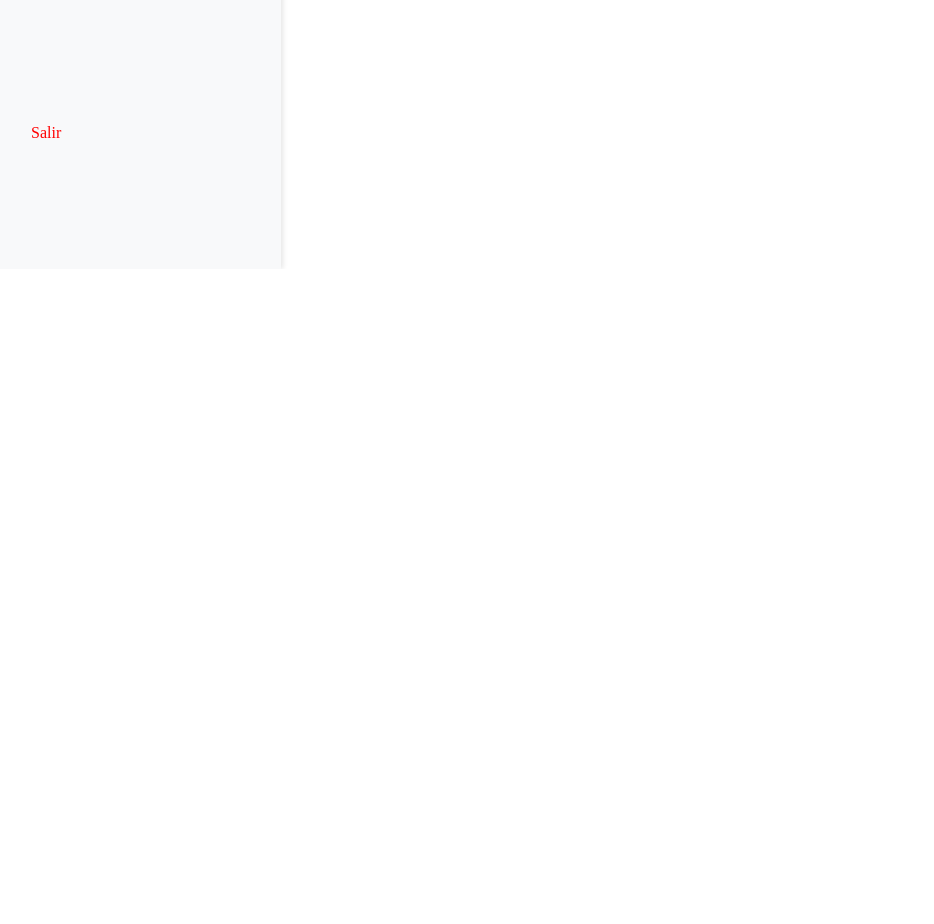
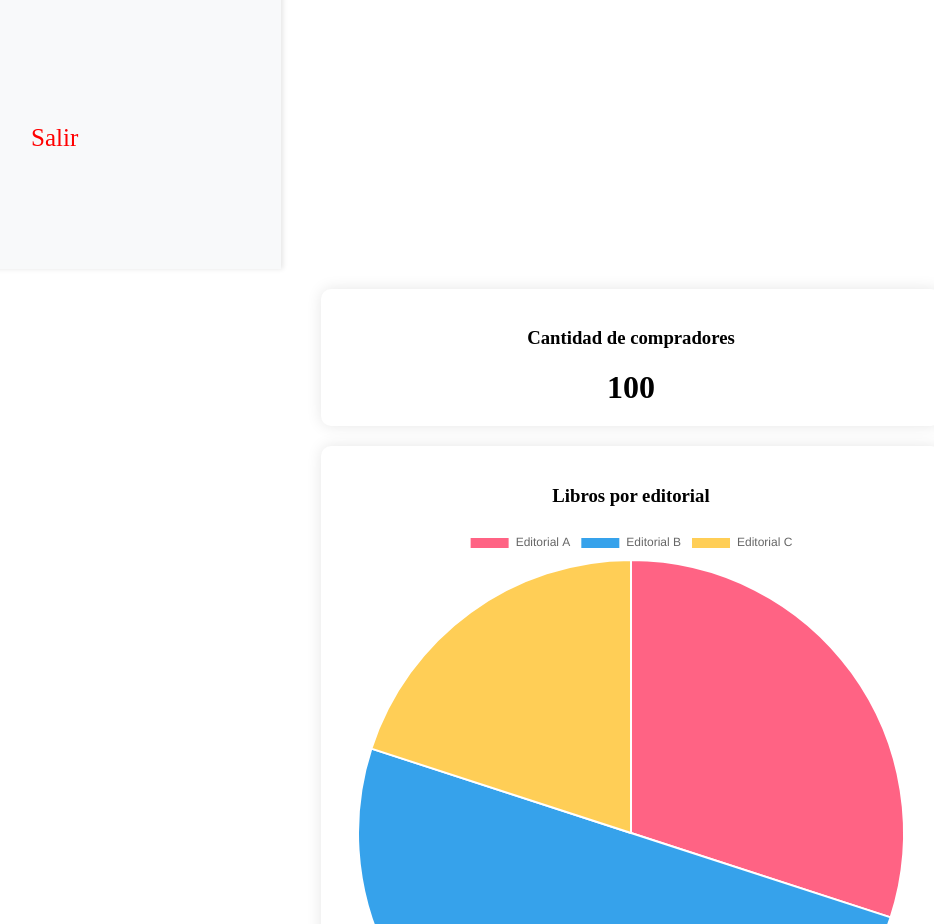
Before and after one commit to mramirezcc/pweb2-final, an Angular app in the folder frontend-angular/angular/entrePaginas/: page / in a window 1280 px wide. Shown: the part 8940-9864 px from the top of the page, without its empty margins (9-943 px from the left). Before the commit the page ends 9209 px from the top, so only its background shows below. Built offline with nearby package versions, Linux system fonts and the light colour scheme; a web font is replaced by a local one.

Commit message:
Componente para mostrar la informacion de las ventas al vendedor

```diff
--- a/frontend-angular/angular/entrePaginas/src/app/app.component.html
+++ b/frontend-angular/angular/entrePaginas/src/app/app.component.html
@@ -65,3 +65,5 @@
 
 
 <app-side-bar></app-side-bar>
+
+<app-vendedor-dash-board></app-vendedor-dash-board>
--- a/frontend-angular/angular/entrePaginas/src/app/app.module.ts
+++ b/frontend-angular/angular/entrePaginas/src/app/app.module.ts
@@ -24,6 +24,7 @@ import { ComprasGraficoComponent } from './compras-grafico/compras-grafico.compo
 import { VendedorLoginComponent } from './vendedor-login/vendedor-login.component';
 import { VendedorNavbarComponent } from './vendedor-navbar/vendedor-navbar.component';
 import { SideBarComponent } from './side-bar/side-bar.component';
+import { VendedorDashBoardComponent } from './vendedor-dash-board/vendedor-dash-board.component';
 
 @NgModule({
   declarations: [
@@ -48,11 +49,12 @@ import { SideBarComponent } from './side-bar/side-bar.component';
     VendedorLoginComponent,
     VendedorNavbarComponent,
     SideBarComponent,
+    VendedorDashBoardComponent,
   ],
   imports: [
     BrowserModule,
     AppRoutingModule,
-    FormsModule
+    FormsModule,
   ],
   providers: [
     provideClientHydration()
--- a/frontend-angular/angular/entrePaginas/src/app/side-bar/side-bar.component.css
+++ b/frontend-angular/angular/entrePaginas/src/app/side-bar/side-bar.component.css
@@ -71,7 +71,7 @@
   }
 
   .sidebar-footer li span {
-    font-size: 16px;
+    font-size: 25px;
   }
 
   @media (max-width: 768px) {
--- /dev/null
+++ b/frontend-angular/angular/entrePaginas/src/app/vendedor-dash-board/vendedor-dash-board.component.css
@@ -0,0 +1,33 @@
+.dashboard-container {
+    display: flex;
+    flex-wrap: wrap;
+    justify-content: space-around;
+    gap: 20px;
+    padding: 20px;
+  }
+
+  .card {
+    background: white;
+    border-radius: 10px;
+    box-shadow: 0 0 15px rgba(0, 0, 0, 0.1);
+    padding: 20px;
+    flex: 1 1 calc(50% - 40px);
+    max-width: calc(50% - 40px);
+    text-align: center;
+  }
+
+  .card h3 {
+    margin-bottom: 20px;
+  }
+
+  .count {
+    font-size: 2em;
+    font-weight: bold;
+  }
+
+  @media (max-width: 768px) {
+    .card {
+      flex: 1 1 100%;
+      max-width: 100%;
+    }
+  }
--- /dev/null
+++ b/frontend-angular/angular/entrePaginas/src/app/vendedor-dash-board/vendedor-dash-board.component.html
@@ -0,0 +1,26 @@
+<div class="dashboard-container">
+    <div class="card">
+      <h3>Cantidad de compradores</h3>
+      <div class="count">{{ buyersCount }}</div>
+    </div>
+
+    <div class="card">
+      <h3>Libros por editorial</h3>
+      <canvas id="booksByPublisherChart"></canvas>
+    </div>
+
+    <div class="card">
+      <h3>Libros por categoría</h3>
+      <canvas id="booksByCategoryChart"></canvas>
+    </div>
+
+    <div class="card">
+      <h3>Registro de ventas</h3>
+      <canvas id="salesRecordChart"></canvas>
+    </div>
+
+    <div class="card">
+      <h3>Mayores compradores</h3>
+      <canvas id="topBuyersChart"></canvas>
+    </div>
+  </div>
--- /dev/null
+++ b/frontend-angular/angular/entrePaginas/src/app/vendedor-dash-board/vendedor-dash-board.component.ts
@@ -0,0 +1,85 @@
+import { Component, OnInit } from '@angular/core';
+import { Chart, ChartItem } from 'chart.js/auto';
+
+@Component({
+  selector: 'app-vendedor-dash-board',
+  templateUrl: './vendedor-dash-board.component.html',
+  styleUrls: ['./vendedor-dash-board.component.css']
+})
+export class VendedorDashBoardComponent implements OnInit {
+  buyersCount = 100;
+  booksByPublisherChart: any;
+  booksByCategoryChart: any;
+  salesRecordChart: any;
+  topBuyersChart: any;
+
+  ngOnInit(): void {
+    this.initializeCharts();
+  }
+
+  initializeCharts(): void {
+    this.createBooksByPublisherChart();
+    this.createBooksByCategoryChart();
+    this.createSalesRecordChart();
+    this.createTopBuyersChart();
+  }
+
+  createBooksByPublisherChart(): void {
+    const ctx = document.getElementById('booksByPublisherChart') as ChartItem;
+    this.booksByPublisherChart = new Chart(ctx, {
+      type: 'pie',
+      data: {
+        labels: ['Editorial A', 'Editorial B', 'Editorial C'],
+        datasets: [{
+          data: [30, 50, 20],
+          backgroundColor: ['#FF6384', '#36A2EB', '#FFCE56']
+        }]
+      }
+    });
+  }
+
+  createBooksByCategoryChart(): void {
+    const ctx = document.getElementById('booksByCategoryChart') as ChartItem;
+    this.booksByCategoryChart = new Chart(ctx, {
+      type: 'doughnut',
+      data: {
+        labels: ['Ficción', 'No Ficción', 'Ciencia'],
+        datasets: [{
+          data: [40, 35, 25],
+          backgroundColor: ['#FF6384', '#36A2EB', '#FFCE56']
+        }]
+      }
+    });
+  }
+
+  createSalesRecordChart(): void {
+    const ctx = document.getElementById('salesRecordChart') as ChartItem;
+    this.salesRecordChart = new Chart(ctx, {
+      type: 'line',
+      data: {
+        labels: ['Enero', 'Febrero', 'Marzo', 'Abril', 'Mayo'],
+        datasets: [{
+          label: 'Ventas',
+          data: [1500, 1800, 1200, 2200, 2000],
+          borderColor: '#36A2EB',
+          fill: false
+        }]
+      }
+    });
+  }
+
+  createTopBuyersChart(): void {
+    const ctx = document.getElementById('topBuyersChart') as ChartItem;
+    this.topBuyersChart = new Chart(ctx, {
+      type: 'bar',
+      data: {
+        labels: ['Cliente A', 'Cliente B', 'Cliente C'],
+        datasets: [{
+          label: 'Mayores compradores',
+          data: [500, 700, 450],
+          backgroundColor: '#FF6384'
+        }]
+      }
+    });
+  }
+}
```
Also changed, not shown: 1 other file (tests, documents, lock files or other folders).
